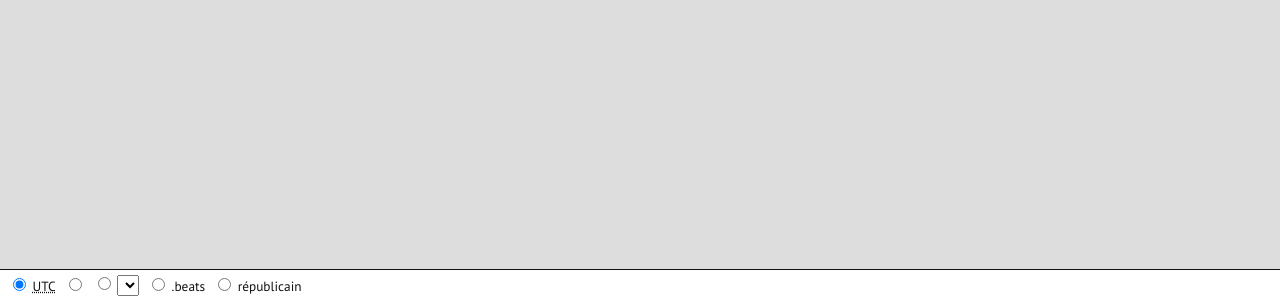
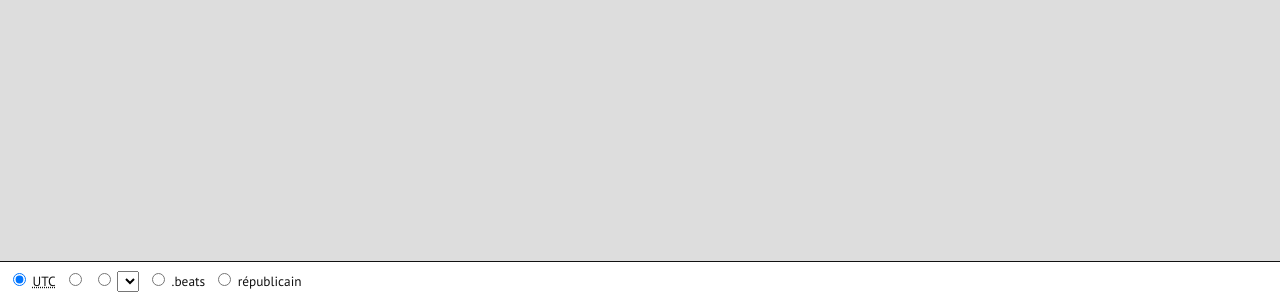
Before and after one commit to mlc/iso8601.date, a website built with webpack: page src/index.html in a window 1280 px wide. Shown: the part 500-800 px from the top of the page. Built offline with nearby package versions, Linux system fonts and the light colour scheme; what js-joda would draw is missing.

Commit message:
more tweaks

```diff
--- a/src/style.css
+++ b/src/style.css
@@ -17,7 +17,7 @@ body {
 }
 body {
   height: 100vh;
-  font-family: 'PT Sans';
+  font-family: 'PT Sans', sans-serif;
   color: #111;
   background-color: #ddd;
   display: flex;
@@ -28,6 +28,8 @@ body.beats {
 }
 .spacer {
   flex-grow: 1;
+  align-self: center;
+  width: 0;
 }
 #date,
 #time {
@@ -52,10 +54,10 @@ body.beats #date {
   flex-direction: row;
   flex-wrap: wrap;
   list-style-type: none;
-  align-items: center;
+  align-items: baseline;
 }
 #settings li {
-  margin: 0px 4px;
+  margin: 4px;
 }
 select,
 option {
```
